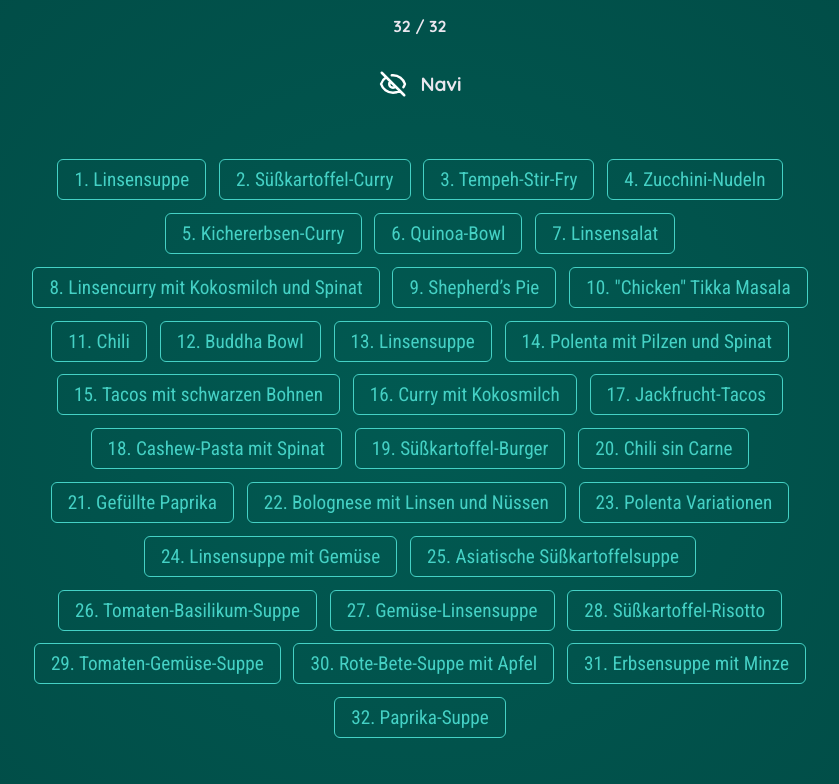
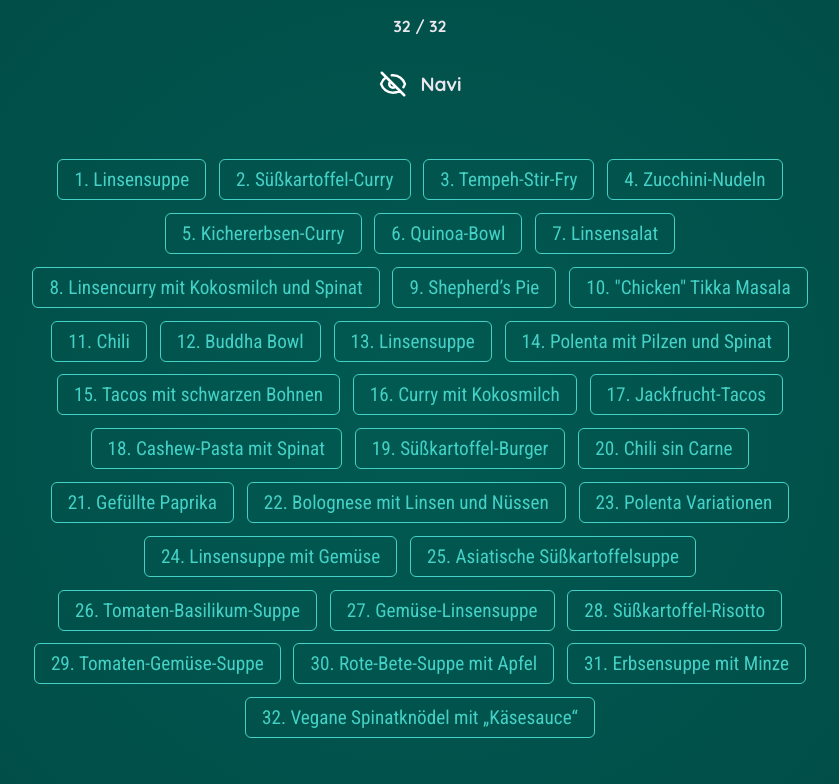
Before and after one commit to mcmulman/recipes, a React (Vite) app: page / in a window 1280 px wide. Shown: the part 226-1010 px from the top of the page, without its empty margins (220-1059 px from the left). Built offline with nearby package versions, Linux system fonts and the light colour scheme.

Commit message:
update recipe

```diff
--- a/src/recipe-data.js
+++ b/src/recipe-data.js
@@ -851,8 +851,8 @@ export const RECIPES = [
   },
   {
     id: 32,
-    title: "32. Paprika-Suppe",
-    description: "### **Paprika-Suppe**\n" +
+    title: "32. Vegane Spinatknödel mit „Käsesauce“",
+    description: "### **Vegane Spinatknödel mit „Käsesauce“**\n" +
       "\n" +
       "#### Zutaten Für die Käsesauce:\n" +
       "Für die Knödel\n" +
```
Also changed, not shown: 3 other files (tests, documents, lock files or other folders).
